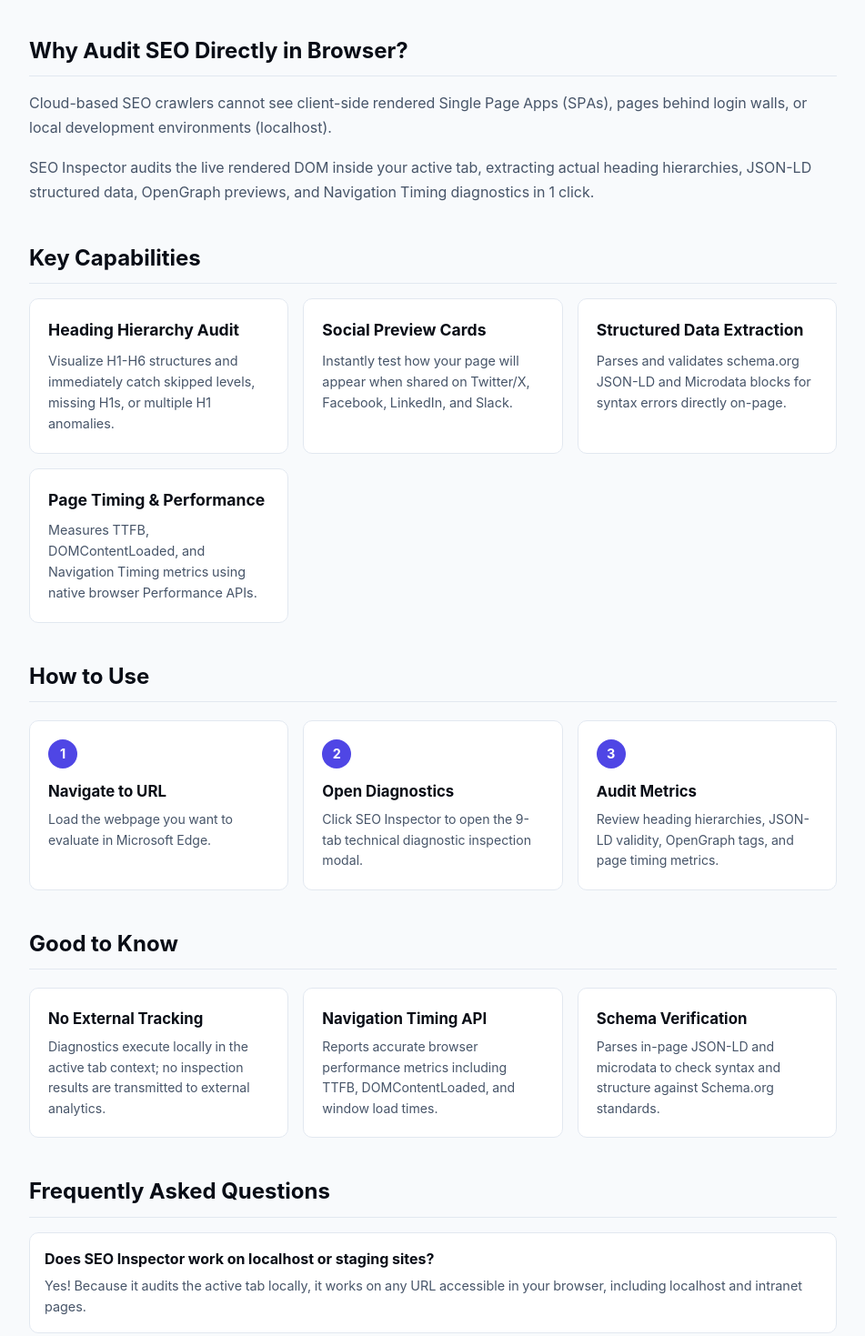
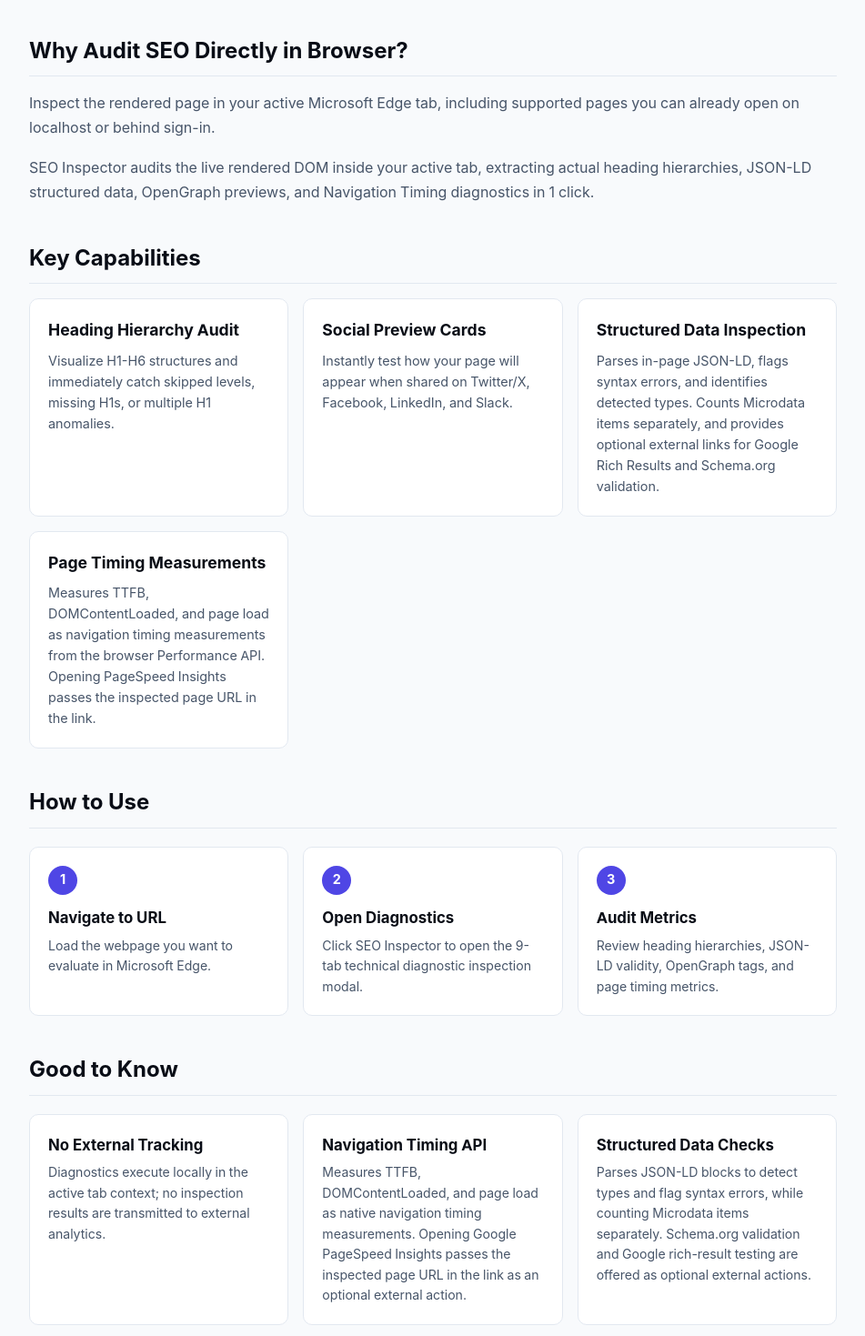
Before and after one commit to sidoua26-debug/extensions-portfolio, a website: page seo-inspector/index.html in a window 1280 px wide. Shown: the part 1337-2806 px from the top of the page at 91% size, without its empty margins (164-1115 px from the left). Drawn offline with Linux system fonts and the light colour scheme.

Commit message:
fix: align SEO Inspector product claims

```diff
--- a/seo-inspector/index.html
+++ b/seo-inspector/index.html
@@ -266,7 +266,7 @@
           Why Audit SEO Directly in Browser?
         </h2>
         <p style="color: var(--text-secondary); line-height: 1.7; margin-bottom: 16px;">
-          Cloud-based SEO crawlers cannot see client-side rendered Single Page Apps (SPAs), pages behind login walls, or local development environments (localhost).
+          Inspect the rendered page in your active Microsoft Edge tab, including supported pages you can already open on localhost or behind sign-in.
         </p>
         <p style="color: var(--text-secondary); line-height: 1.7; margin-bottom: 16px;">
           SEO Inspector audits the live rendered DOM inside your active tab, extracting actual heading hierarchies, JSON-LD structured data, OpenGraph previews, and Navigation Timing diagnostics in 1 click.
@@ -287,12 +287,12 @@
             <p style="font-size: 0.9rem; color: var(--text-secondary); line-height: 1.6; margin: 0;">Instantly test how your page will appear when shared on Twitter/X, Facebook, LinkedIn, and Slack.</p>
           </div>
           <div style="padding: 20px; background: var(--bg-surface); border: 1px solid var(--border-page); border-radius: var(--r-md);">
-            <h3 style="font-size: 1.1rem; font-weight: 700; margin-bottom: 8px; color: var(--text-main);">Structured Data Extraction</h3>
-            <p style="font-size: 0.9rem; color: var(--text-secondary); line-height: 1.6; margin: 0;">Parses and validates schema.org JSON-LD and Microdata blocks for syntax errors directly on-page.</p>
+            <h3 style="font-size: 1.1rem; font-weight: 700; margin-bottom: 8px; color: var(--text-main);">Structured Data Inspection</h3>
+            <p style="font-size: 0.9rem; color: var(--text-secondary); line-height: 1.6; margin: 0;">Parses in-page JSON-LD, flags syntax errors, and identifies detected types. Counts Microdata items separately, and provides optional external links for Google Rich Results and Schema.org validation.</p>
           </div>
           <div style="padding: 20px; background: var(--bg-surface); border: 1px solid var(--border-page); border-radius: var(--r-md);">
-            <h3 style="font-size: 1.1rem; font-weight: 700; margin-bottom: 8px; color: var(--text-main);">Page Timing &amp; Performance</h3>
-            <p style="font-size: 0.9rem; color: var(--text-secondary); line-height: 1.6; margin: 0;">Measures TTFB, DOMContentLoaded, and Navigation Timing metrics using native browser Performance APIs.</p>
+            <h3 style="font-size: 1.1rem; font-weight: 700; margin-bottom: 8px; color: var(--text-main);">Page Timing Measurements</h3>
+            <p style="font-size: 0.9rem; color: var(--text-secondary); line-height: 1.6; margin: 0;">Measures TTFB, DOMContentLoaded, and page load as navigation timing measurements from the browser Performance API. Opening PageSpeed Insights passes the inspected page URL in the link.</p>
           </div>
         </div>
       </section>
@@ -337,12 +337,12 @@
 
             <div style="padding: 20px; background: var(--bg-surface); border: 1px solid var(--border-page); border-radius: var(--r-md);">
               <h3 style="font-size: 1.05rem; font-weight: 700; margin-bottom: 6px; color: var(--text-main);">Navigation Timing API</h3>
-              <p style="font-size: 0.88rem; color: var(--text-secondary); line-height: 1.6; margin: 0;">Reports accurate browser performance metrics including TTFB, DOMContentLoaded, and window load times.</p>
+              <p style="font-size: 0.88rem; color: var(--text-secondary); line-height: 1.6; margin: 0;">Measures TTFB, DOMContentLoaded, and page load as native navigation timing measurements. Opening Google PageSpeed Insights passes the inspected page URL in the link as an optional external action.</p>
             </div>
 
             <div style="padding: 20px; background: var(--bg-surface); border: 1px solid var(--border-page); border-radius: var(--r-md);">
-              <h3 style="font-size: 1.05rem; font-weight: 700; margin-bottom: 6px; color: var(--text-main);">Schema Verification</h3>
-              <p style="font-size: 0.88rem; color: var(--text-secondary); line-height: 1.6; margin: 0;">Parses in-page JSON-LD and microdata to check syntax and structure against Schema.org standards.</p>
+              <h3 style="font-size: 1.05rem; font-weight: 700; margin-bottom: 6px; color: var(--text-main);">Structured Data Checks</h3>
+              <p style="font-size: 0.88rem; color: var(--text-secondary); line-height: 1.6; margin: 0;">Parses JSON-LD blocks to detect types and flag syntax errors, while counting Microdata items separately. Schema.org validation and Google rich-result testing are offered as optional external actions.</p>
             </div>
 
         </div>
@@ -363,7 +363,7 @@
           </div>
           <div style="padding: 16px; background: var(--bg-surface); border: 1px solid var(--border-page); border-radius: var(--r-md);">
             <strong style="display: block; font-size: 1rem; margin-bottom: 6px;">How is SEO Inspector different from external crawlers?</strong>
-            <p style="font-size: 0.9rem; color: var(--text-secondary); line-height: 1.6; margin: 0;">External crawlers often fail on JavaScript-heavy sites. SEO Inspector audits the exact rendered DOM your visitors experience.</p>
+            <p style="font-size: 0.9rem; color: var(--text-secondary); line-height: 1.6; margin: 0;">Inspect the rendered page in your active Microsoft Edge tab, including supported pages you can already open on localhost or behind sign-in, without relying on external network bots.</p>
           </div>
         </div>
       </section>
```
Also changed, not shown: index.html (+1 -1 lines), privacy.html (+1 -1 lines), 1 other file.
